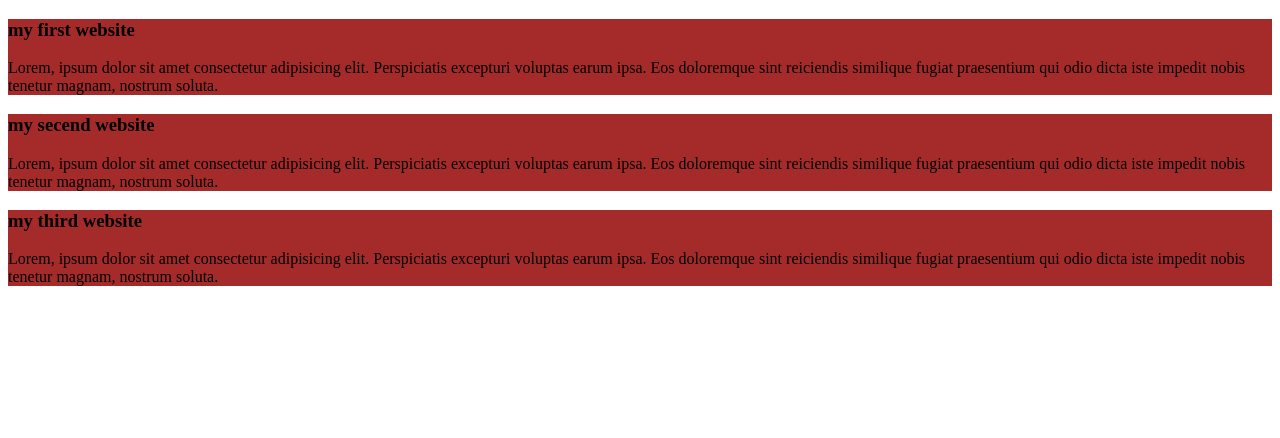
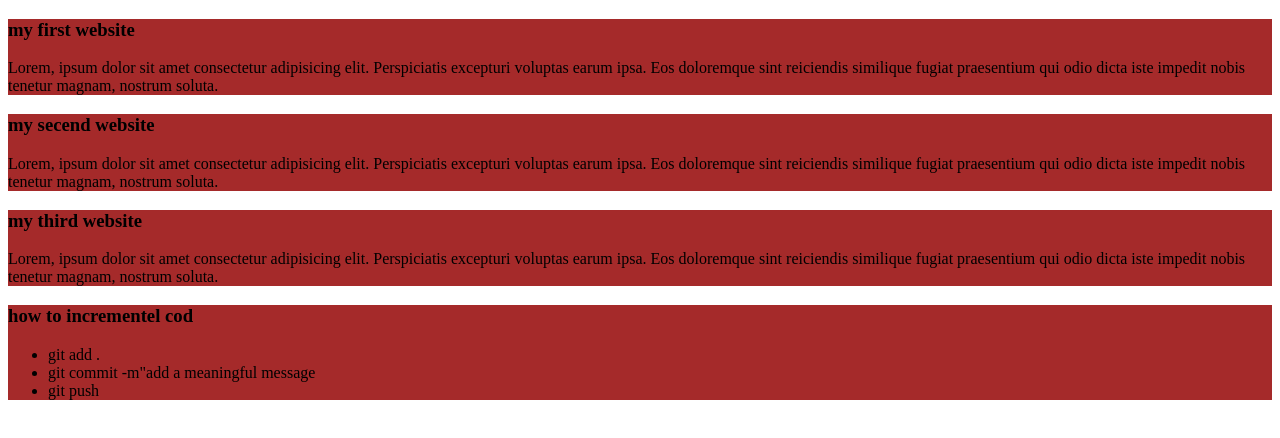
Before and after one commit to suibhaidar/my-simple-website, a plain HTML site: page index.html in a window 1280 px wide. Drawn offline with Linux system fonts and the light colour scheme.

Commit message:
add a list to push code

```diff
--- a/index.html
+++ b/index.html
@@ -20,6 +20,14 @@
         <h3>my third  website</h3>
         <p>Lorem, ipsum dolor sit amet consectetur adipisicing elit. Perspiciatis excepturi voluptas earum ipsa. Eos doloremque sint reiciendis similique fugiat praesentium qui odio dicta iste impedit nobis tenetur magnam, nostrum soluta.</p>
     </div>
+    <div>
+        <h3>how to incrementel cod</h3>
+        <ul>
+            <li>git add .</li>
+            <li>git commit -m"add a meaningful message</li>
+            <li>git push</li>
+        </ul>
+    </div>
 
 </body>
 </html>
```
